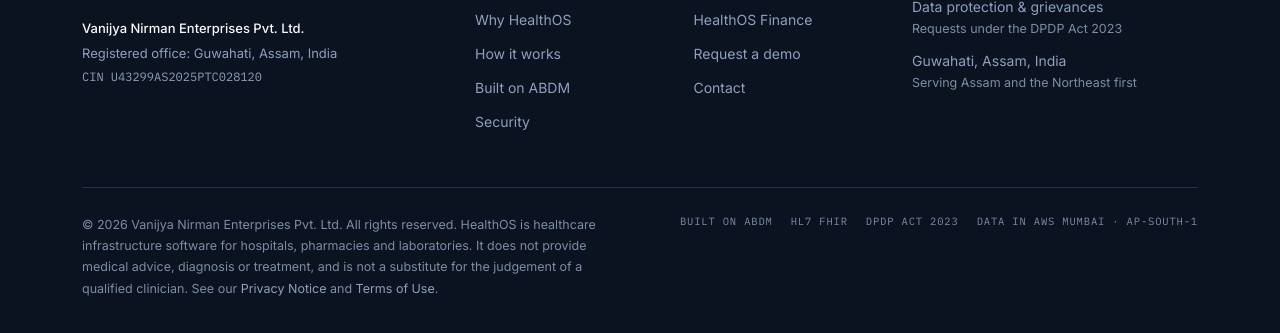
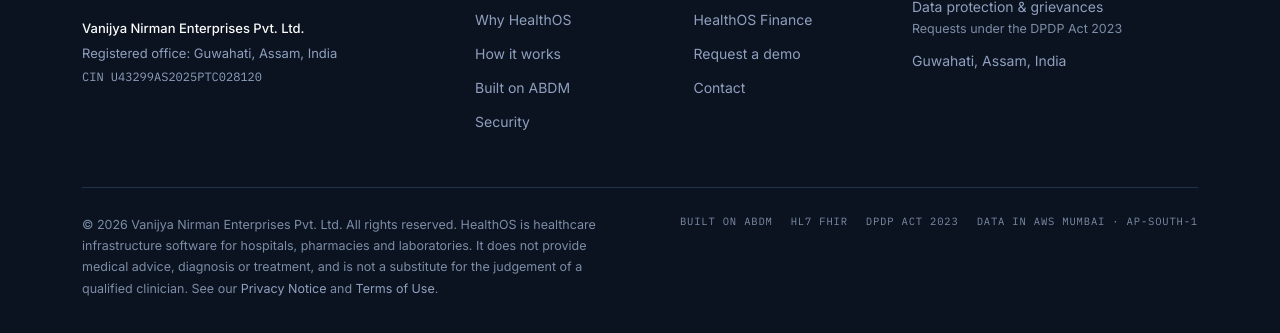
Before and after one commit to SAMUDRASHAAN/HealthOS-Website, a website: page public/index.html in a window 1280 px wide. Shown: the part 10357-10690 px from the top of the page. Drawn offline with Linux system fonts and the light colour scheme; no server answers.

Commit message:
Update index.html

```diff
--- a/public/index.html
+++ b/public/index.html
@@ -1019,7 +1019,6 @@
           </li>
           <li>
             <span>Guwahati, Assam, India</span>
-            <span class="f-meta">Serving Assam and the Northeast first</span>
           </li>
         </ul>
       </div>
```
